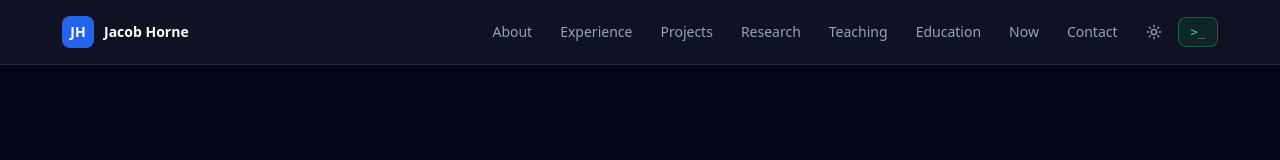
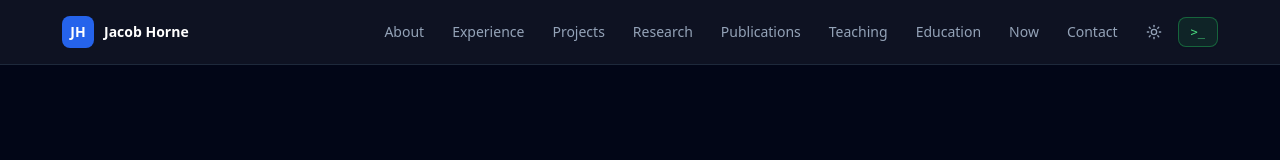
Before and after one commit to jacobhorne-jth/jacobhorne-jth.github.io, a React (Vite) app: page / in a window 1280 px wide. Shown: the top 160 px of the page. Built offline with nearby package versions, Linux system fonts and the light colour scheme.

Commit message:
Fix portfolio navigation anchors

```diff
--- a/src/App.tsx
+++ b/src/App.tsx
@@ -798,10 +798,11 @@ const navLinks = [
   { label: "Experience", href: "#experience" },
   { label: "Projects", href: "#projects" },
   { label: "Research", href: "#research" },
+  { label: "Publications", href: "#publications" },
   { label: "Teaching", href: "#teaching" },
   { label: "Education", href: "#education" },
-  { label: "Now", href: "#explore" },
-  { label: "Contact", href: "#education" },
+  { label: "Now", href: "#now" },
+  { label: "Contact", href: "#contact" },
 ];
 
 // ─── SectionHeader ─────────────────────────────────────────────────────────────
```
